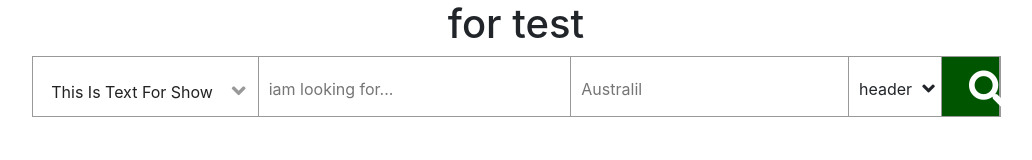
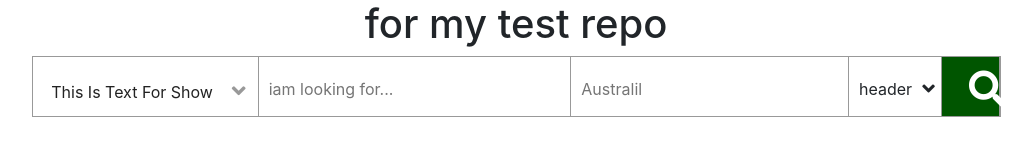
Before and after one commit to Ahmd-Hossam/repo, a plain HTML site: page index.html in a window 1280 px wide. Shown: the whole page, without its empty margins (124-1156 px from the left). Drawn offline with Linux system fonts and the light colour scheme; a web font is replaced by a local one.

Commit message:
the test title added from medo

```diff
--- a/index.html
+++ b/index.html
@@ -12,7 +12,7 @@
     <link rel="stylesheet" href="css/home_style.css">
 </head>
 <body>
-    <h1 class='text-center'> for test </h1>
+    <h1 class='text-center'> for my test repo </h1>
 
 
     <section>
```
